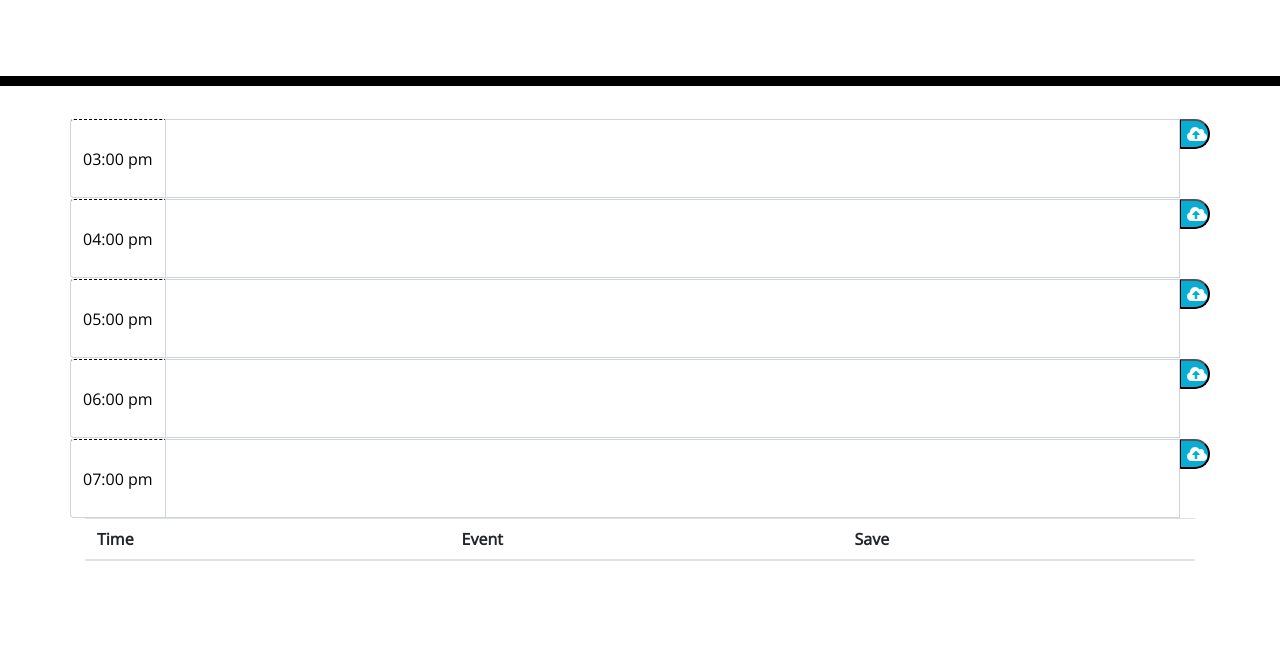
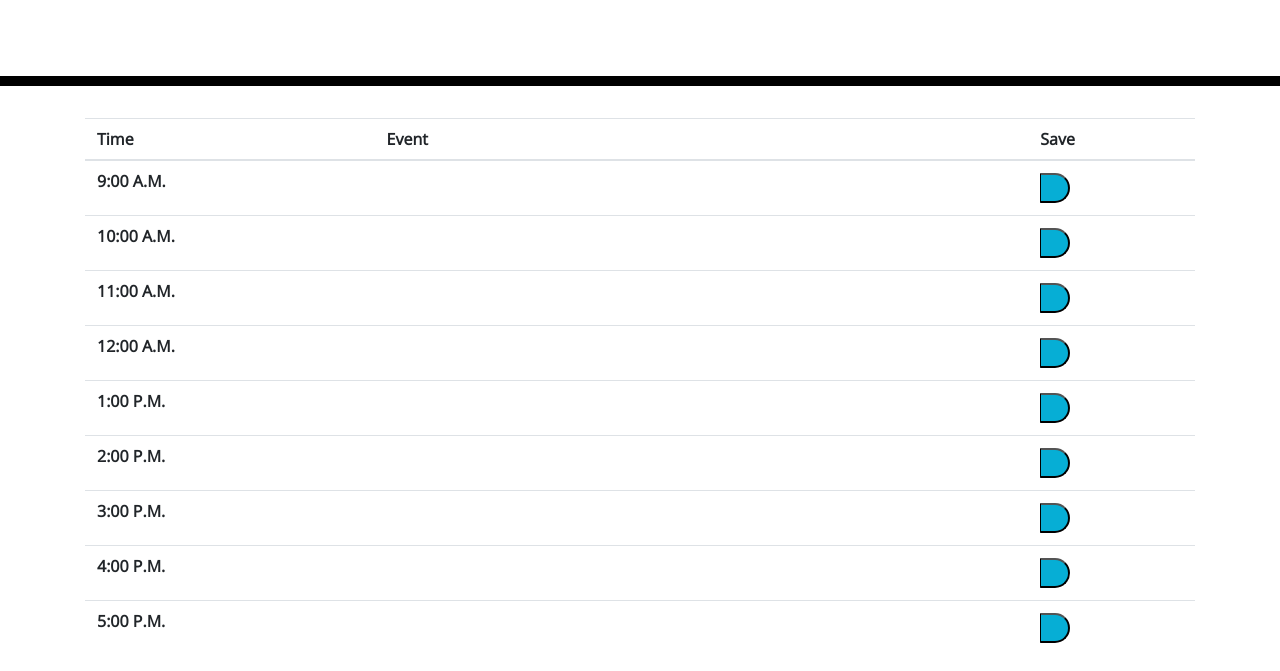
Before and after one commit to NaesSnippit/give-it-up-for-number15, a plain HTML site: page index.html in a window 1280 px wide. Shown: the part 182-853 px from the top of the page. Before the commit the page ends 800 px from the top, so only its background shows below. Drawn offline with nearby package versions, Linux system fonts and the light colour scheme; files that its build step writes are made by us from their sources.

Commit message:
Update index.html

```diff
--- a/index.html
+++ b/index.html
@@ -37,64 +37,60 @@
             <th scope="col">Time</th>
             <th scope="col">Event</th>
             <th scope="col" colspan="2">Save</th>
-
-      <div class="row">
-        <div class="input-group">
-          <div class="input-group-prepend">
-            <span class="input-group-text hour">03:00 pm </span>
-          </div>
-          <textarea class="form-control" aria-label="With textarea" id="15pm"></textarea>
-          <button type="button" class="saveBtn"><i class="fas fa-cloud-upload-alt"></i></button>
-        </div>
-      </div>
-
-      <div class="row">
-        <div class="input-group">
-          <div class="input-group-prepend">
-            <span class="input-group-text hour">04:00 pm </span>
-          </div>
-          <textarea class="form-control" aria-label="With textarea" id="16pm"></textarea>
-          <button type="button" class="saveBtn"><i class="fas fa-cloud-upload-alt"></i></button>
-        </div>
-      </div>
-
-      <div class="row">
-        <div class="input-group">
-          <div class="input-group-prepend">
-            <span class="input-group-text hour">05:00 pm </span>
-          </div>
-          <textarea class="form-control" aria-label="With textarea" id="17pm"></textarea>
-          <button type="button" class="saveBtn"><i class="fas fa-cloud-upload-alt"></i></button>
-        </div>
-      </div>
-
-      <div class="row">
-        <div class="input-group">
-          <div class="input-group-prepend">
-            <span class="input-group-text hour">06:00 pm </span>
-          </div>
-          <textarea class="form-control" aria-label="With textarea" id="18pm"></textarea>
-          <button type="button" class="saveBtn"><i class="fas fa-cloud-upload-alt"></i></button>
-        </div>
-      </div>
-
-      <div class="row">
-        <div class="input-group">
-          <div class="input-group-prepend">
-            <span class="input-group-text hour">07:00 pm </span>
-          </div>
-          <textarea class="form-control" aria-label="With textarea" id="19pm"></textarea>
-          <button type="button" class="saveBtn"><i class="fas fa-cloud-upload-alt"></i></button>
-        </div>
-      </div>
-
+          </tr>
+        </thead>
+        <tbody>
+          <tr>
+            <th id = "0" scope="row" data-hour="9">9:00 A.M.</th>
+            <td colspan="2"><input id = "in9" data-hour="9"></input></td>
+            <td><button id = "btn9" data-hour="9" class = "saveBtn"></button></td>
+          </tr>
+          <tr>
+            <th id = "1" scope="row" data-hour = "10" >10:00 A.M.</th>
+            <td colspan="2"><Input id = "in10" data-hour="10"></input></td>
+            <td><Button id = "btn10" data-hour="10" class = "saveBtn"></Button></td>
+          </tr>
+          <tr>
+            <th id = "2" scope="row" data-hour = "11">11:00 A.M.</th>
+            <td colspan="2"><input id = "in11" data-hour="11"></input></td>
+            <td><Button id = "btn11" data-hour="11" class = "saveBtn"></Button></td>
+          </tr>
+          <tr>
+            <th id = "3" scope="row" data-hour = "12">12:00 A.M.</th>
+            <td colspan="2"><input id = "in12" data-hour="12"></input></td>
+            <td><Button id = "btn12" data-hour="12" class = "saveBtn"></Button></td>
+          </tr>
+          <tr>
+            <th id = "4" scope="row" data-hour = "13">1:00 P.M.</th>
+            <td colspan="2"><input id = "in13" data-hour="13"></input></td>
+            <td><Button id = "btn13" data-hour="13" class = "saveBtn"></Button></td>
+          </tr>
+          <tr>
+            <th id = "5" scope="row" data-hour = "14">2:00 P.M.</th>
+            <td colspan="2"><input id = "in14" data-hour="14"></input></td>
+            <td><Button id = "btn14" data-hour="14" class = "saveBtn"></Button></td>
+          </tr>
+          <tr>
+            <th id = "6" scope="row" data-hour = "15">3:00 P.M.</th>
+            <td colspan="2"><input id = "in15" data-hour="15"></input></td>
+            <td><Button id = "btn15" data-hour="15" class = "saveBtn"></Button></td>
+          </tr>
+          <tr>
+            <th id = "7" scope="row" data-hour = "16">4:00 P.M.</th>
+            <td colspan="2"><input id = "in16" data-hour="16"></input></td>
+            <td><Button id = "btn16" data-hour="16" class = "saveBtn"></Button></td>
+          </tr>
+          <tr>
+            <th id = "8" scope="row" data-hour = "17">5:00 P.M.</th>
+            <td colspan="2"><input id = "in17" data-hour="17"></input></td>
+            <td><Button id = "btn17" data-hour="17" class = "saveBtn"></Button></td>
+          </tr>
+        </tbody>
+      </table>
     </div>
 
-    <script src="https://code.jquery.com/jquery-3.4.1.min.js"></script>
+    <script src="https://cdnjs.cloudflare.com/ajax/libs/jquery/3.2.1/jquery.min.js"></script>
     <script src="https://cdnjs.cloudflare.com/ajax/libs/moment.js/2.24.0/moment.min.js"></script>
-    <script src="script.js"></script>
-  </body>
-
-
+    <script type="text/javascript" src="Develop/script.js"></script>
   </body>
 </html>
```
